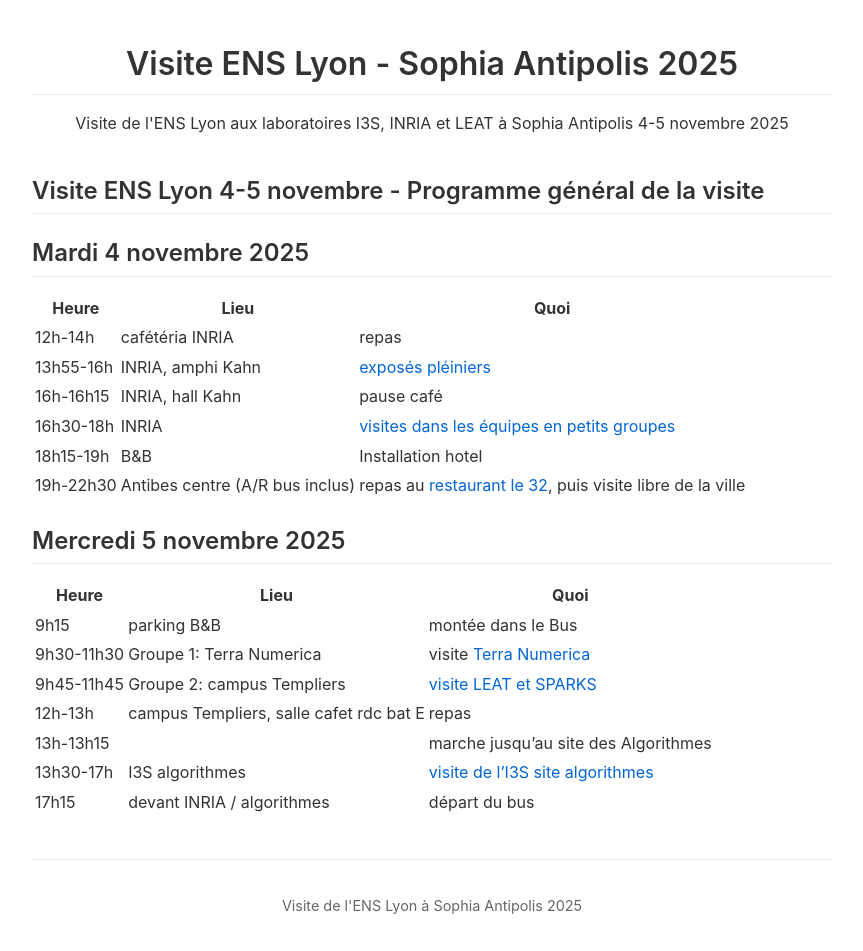
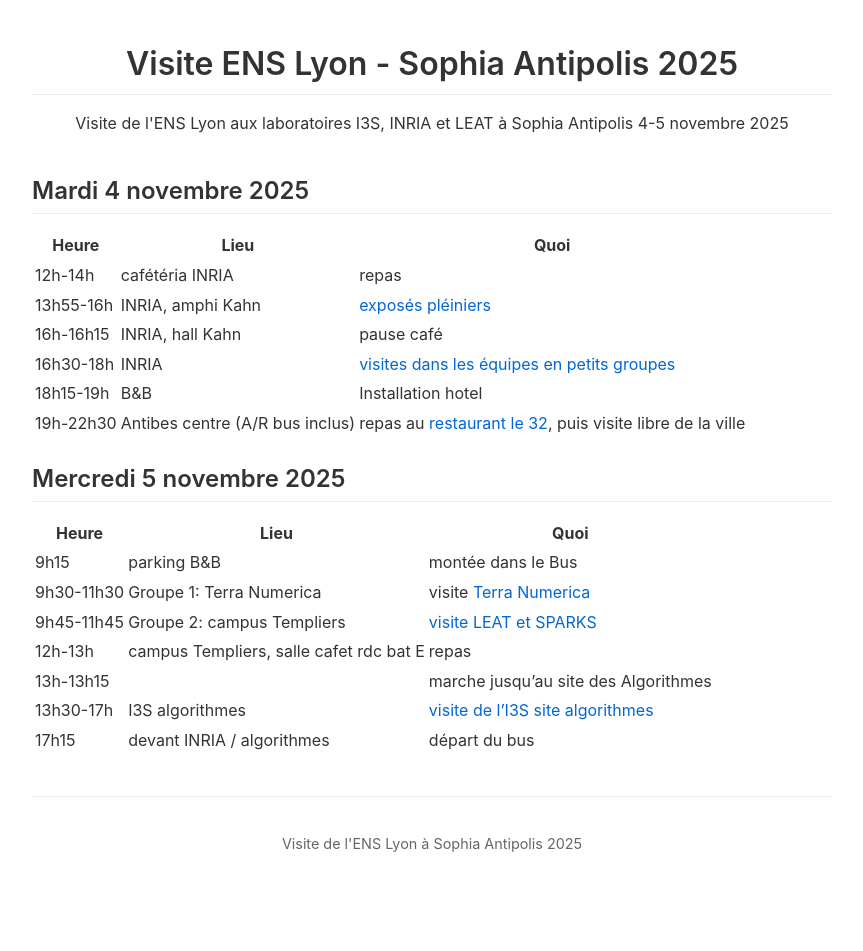
Before and after one commit to etiloz/visite-ens-lyon-sophia-2025.github.io, a Jekyll site: the page built from index.md, in a window 1280 px wide. Shown: the whole page, without its empty margins (208-1071 px from the left). Built offline with Jekyll 4.4.1, drawn with Linux system fonts in a browser that asks for light colours; after the commit the page ends 900 px from its top, so only the background shows below that.

Commit message:
cosmetic

```diff
--- a/index.md
+++ b/index.md
@@ -2,8 +2,6 @@
 layout: default
 title: Accueil
 ---
-
-## Visite ENS Lyon 4-5 novembre - Programme général de la visite
 
 Mardi 4 novembre 2025
 ---------------------
```
